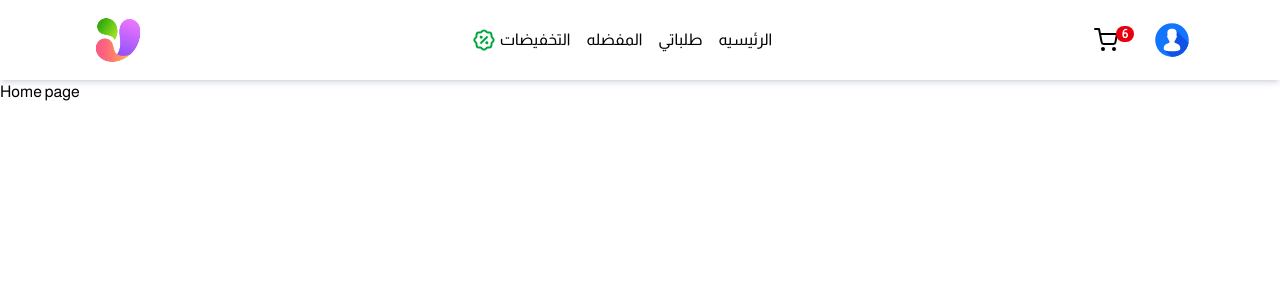
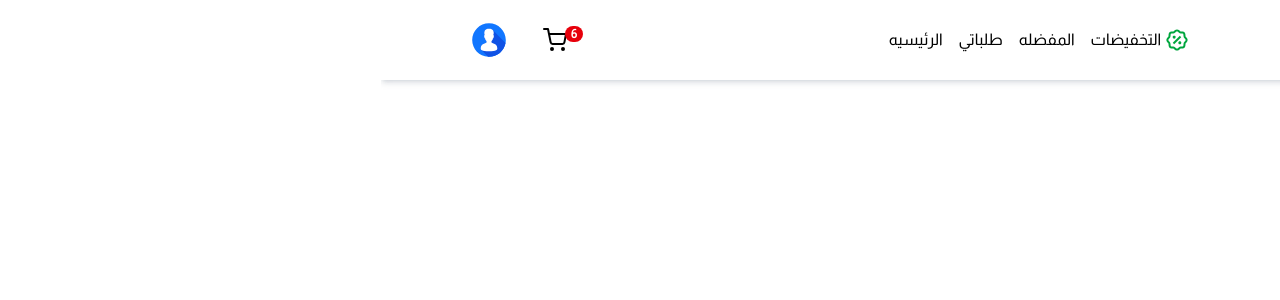
Before and after one commit to ali98nadhum/ecommerce-front, a React (Vite) app: page / in a window 1280 px wide. Shown: the top 300 px of the page. Built offline with nearby package versions, Linux system fonts and the light colour scheme.

Commit message:
Update homePage comp

```diff
--- a/index.html
+++ b/index.html
@@ -1,5 +1,5 @@
 <!doctype html>
-<html lang="en">
+<html lang="en" dir="rtl">
   <head>
     <meta charset="UTF-8" />
     <link rel="icon" type="image/svg+xml" href="/vite.svg" />
--- a/src/pages/Home/HomePage.jsx
+++ b/src/pages/Home/HomePage.jsx
@@ -1,9 +1,12 @@
 import React from 'react'
+import Container from "../../components/Container/Container";
 
 const HomePage = () => {
   return (
-    <div>
-      Home page
+    <div className='home'>
+      <Container>
+        <h1 className='text-3xl p-2 mt-5'>الرئيسيه</h1>
+      </Container>
     </div>
   )
 }
```
